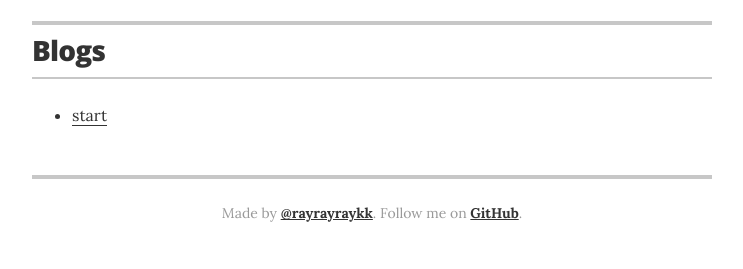
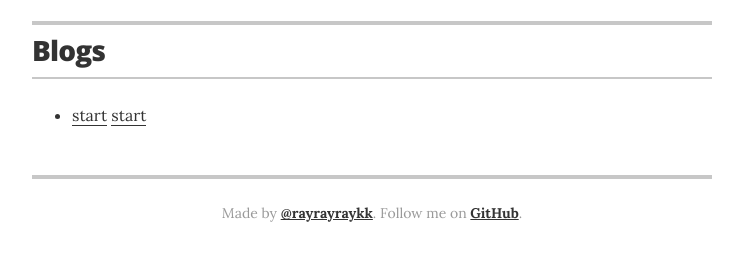
Before and after one commit to rayrayraykk/weiruikuang, a Jekyll site: the page built from index.html, in a window 1280 px wide. Shown: the part 1905-2174 px from the top of the page, without its empty margins (268-1011 px from the left). Built offline with Jekyll 4.4.1, drawn with Linux system fonts in a browser that asks for light colours.

Commit message:
Fix url bugs

```diff
--- a/_layouts/resume.html
+++ b/_layouts/resume.html
@@ -293,6 +293,7 @@
           {% for post in site.posts %}
             <li>
               <a href="{{site.user_name}}/{{ post.url }}">{{ post.title }}</a>
+              <a href="/{{ post.url }}">{{ post.title }}</a>
               <!--{{ post.excerpt }}-->
             </li>
           {% endfor %}
```
